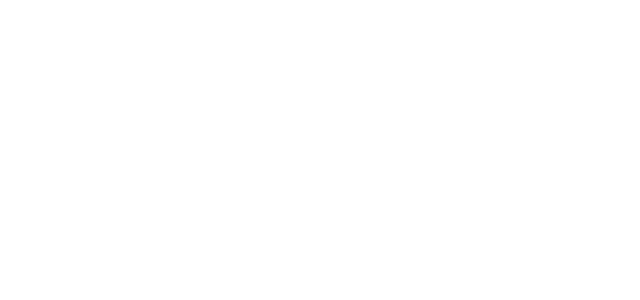
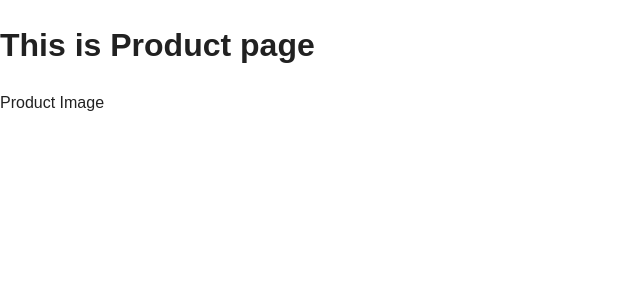
Before and after one commit to NXTung1102000/InformationSystemIntegration, a React (Create React App) app in the folder client-app/: page /product in a window 1280 px wide. Before the commit this address had no page. Shown: the top 300 px of the page, without its empty margins (0-640 px from the left). Built offline with nearby package versions, Linux system fonts and the light colour scheme.

Commit message:
adding placeholders

```diff
--- /dev/null
+++ b/client-app/src/component/Product/Item.tsx
@@ -0,0 +1,10 @@
+import React, { useState } from 'react';
+
+
+export default function Item() {
+    return (
+        <div className='product-item'>
+            <p className='product-image'>Product Image</p>
+        </div>
+    )
+}
--- /dev/null
+++ b/client-app/src/pages/product/Product.tsx
@@ -0,0 +1,13 @@
+import React, { useState } from 'react';
+import Item from '../../component/Product/Item'
+import {HeaderApp} from '../../component/Header_Category/HeaderApp'
+
+export function Product() {
+    return (
+        <div>
+            <HeaderApp/>
+            <h1>This is Product page</h1>
+            <Item/>
+        </div>
+    )
+}
--- a/client-app/src/router/AppRouter.tsx
+++ b/client-app/src/router/AppRouter.tsx
@@ -1,5 +1,6 @@
 import { BrowserRouter, Routes, Route } from "react-router-dom";
 import { Counter } from "../pages/counter/Counter";
+import { Product } from "../pages/product/Product";
 import { PrivateRouter, PublicRouter } from "../constant/route/route";
 import Layout from "../pages/Layout";
 
@@ -22,6 +23,7 @@
           ))
         }
         <Route path="/counter" element={<Counter />} />
+        <Route path="/product" element={<Product />} />
       </Routes>
     </BrowserRouter>
   );
```
Also changed, not shown: client-app/src/component/Product/ProductName.tsx (added, +11 -0 lines), client-app/src/component/Product/ProductProperties.tsx (added, +11 -0 lines), client-app/src/component/Product/ProductRating.tsx (added, +11 -0 lines), 2 other files (tests, documents, lock files or other folders).
